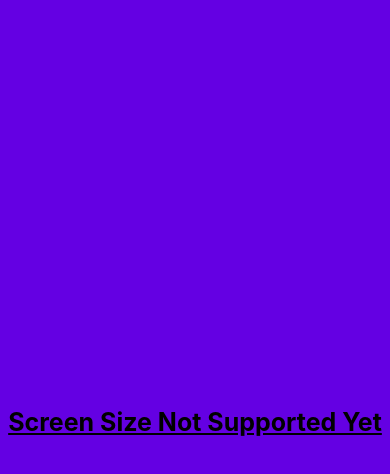
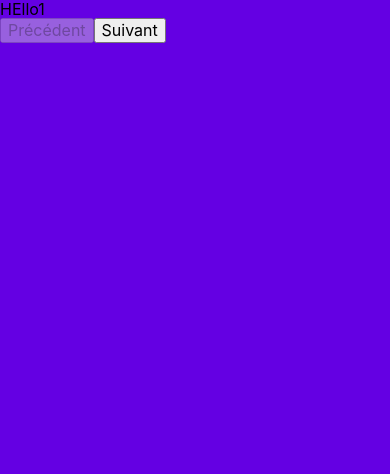
Before and after one commit to HaDock404/app-web-marketing, a React (Create React App) app: page /#/ in a window 390 px wide. Shown: the top 474 px of the page. Built offline with nearby package versions, Linux system fonts and the light colour scheme.

Commit message:
small Screen Page

```diff
--- /dev/null
+++ b/src/components/smallScreen/AttractiveMessage.jsx
@@ -0,0 +1,51 @@
+import React, { useState } from 'react';
+import { useNavigate } from 'react-router-dom';
+import '../../styles/attractive_message.css'
+
+import Test1 from './Message1';
+import Test2 from './Message2';
+import Test3 from './Message3';
+
+function AttractiveMessage() {
+    const [currentPage, setCurrentPage] = useState(1);
+    const navigate = useNavigate();
+
+    const pages = [
+        <Test1 />,
+        <Test2 />,
+        <Test3 />,
+        <Test1 />,
+    ];
+
+    const handleNext = () => {
+        if (currentPage < pages.length) {
+          setCurrentPage(currentPage + 1);
+        } else {
+            navigate('/nos-offres');
+          }
+      };
+
+      const handlePrevious = () => {
+        if (currentPage > 1) {
+          setCurrentPage(currentPage - 1);
+        }
+    };
+
+    return (
+        <section className='AttractiveMessage_section_page'>
+            <article className='AttractiveMessage_article_message'>
+                    {pages[currentPage - 1]}
+            </article>
+            <article className='AttractiveMessage_article_button'>
+                <button className='AttractiveMessage_button_previous' onClick={handlePrevious} disabled={currentPage === 1}>
+                    Précédent
+                </button>
+                <button className='AttractiveMessage_button_next' onClick={handleNext}>{/*disabled={currentPage === pages.length}*/}
+                    Suivant
+                </button>
+            </article>
+    </section>
+    )
+}
+
+export default AttractiveMessage
--- /dev/null
+++ b/src/components/smallScreen/Message1.jsx
@@ -0,0 +1,7 @@
+function Message1() {
+    return (
+        <div>HEllo1</div>
+    )
+}
+
+export default Message1
--- /dev/null
+++ b/src/components/smallScreen/Message2.jsx
@@ -0,0 +1,7 @@
+function Test2() {
+    return (
+        <div>HEllo2</div>
+    )
+}
+
+export default Test2
--- /dev/null
+++ b/src/components/smallScreen/Message3.jsx
@@ -0,0 +1,7 @@
+function Test3() {
+    return (
+        <div>HEllo3</div>
+    )
+}
+
+export default Test3
--- a/src/pages/HomePage/HomeSmallPage.jsx
+++ b/src/pages/HomePage/HomeSmallPage.jsx
@@ -1,22 +1,10 @@
+import AttractiveMessage from "../../components/smallScreen/AttractiveMessage"
+
 function HomeSmallPage() {
     return (
         <section className="page_section">
-            <article
-                id="small_page_el1"
-                style={{
-                    width: '100%',
-                    height: '100%',
-                    display: 'flex',
-                    flexDirection: 'row',
-                    justifyContent: 'center',
-                    alignItems: 'center',
-                    fontSize: '25px',
-                    fontWeight: 'bold',
-                    textDecoration: 'underline'
-                }}
-
-            >
-                Screen Size Not Supported Yet
+            <article id="small_page_el1">
+                <AttractiveMessage />
             </article>
         </section>
     )
```
Also changed, not shown: src/styles/attractive_message.css (added).
